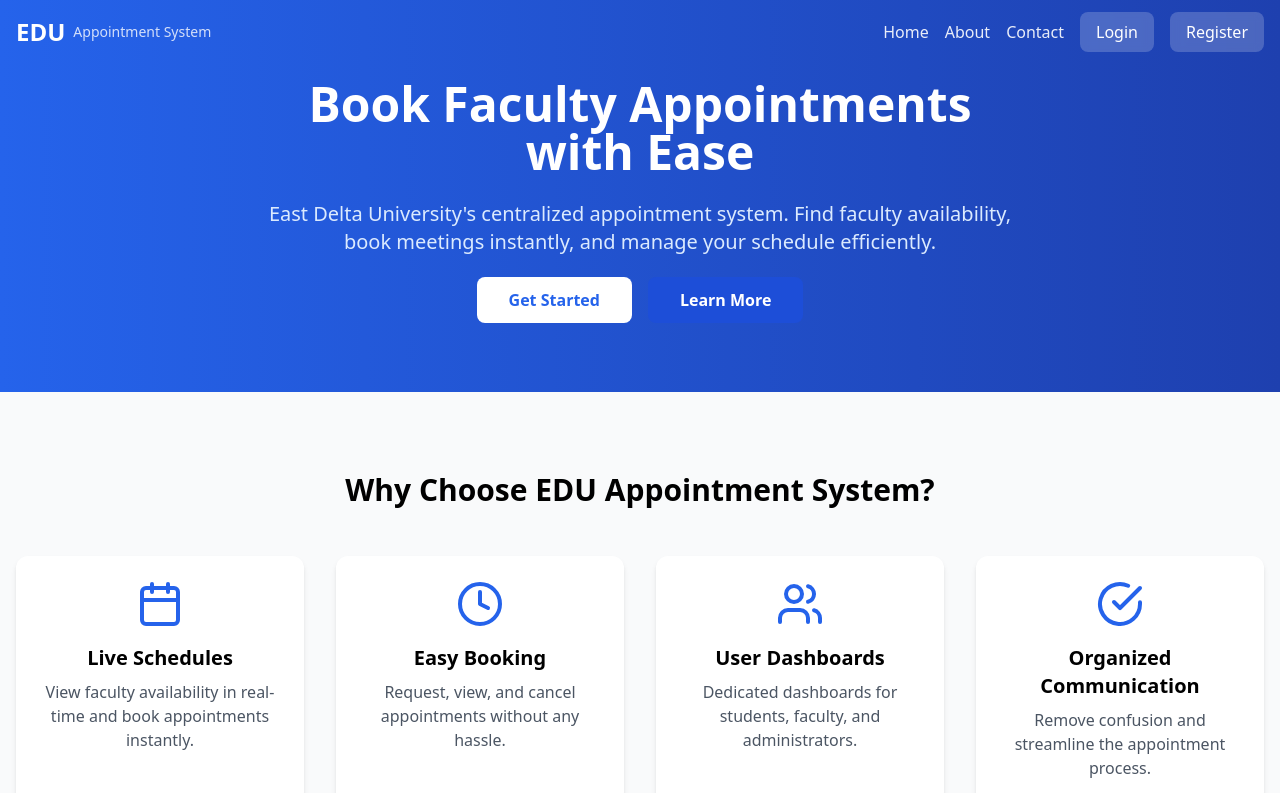
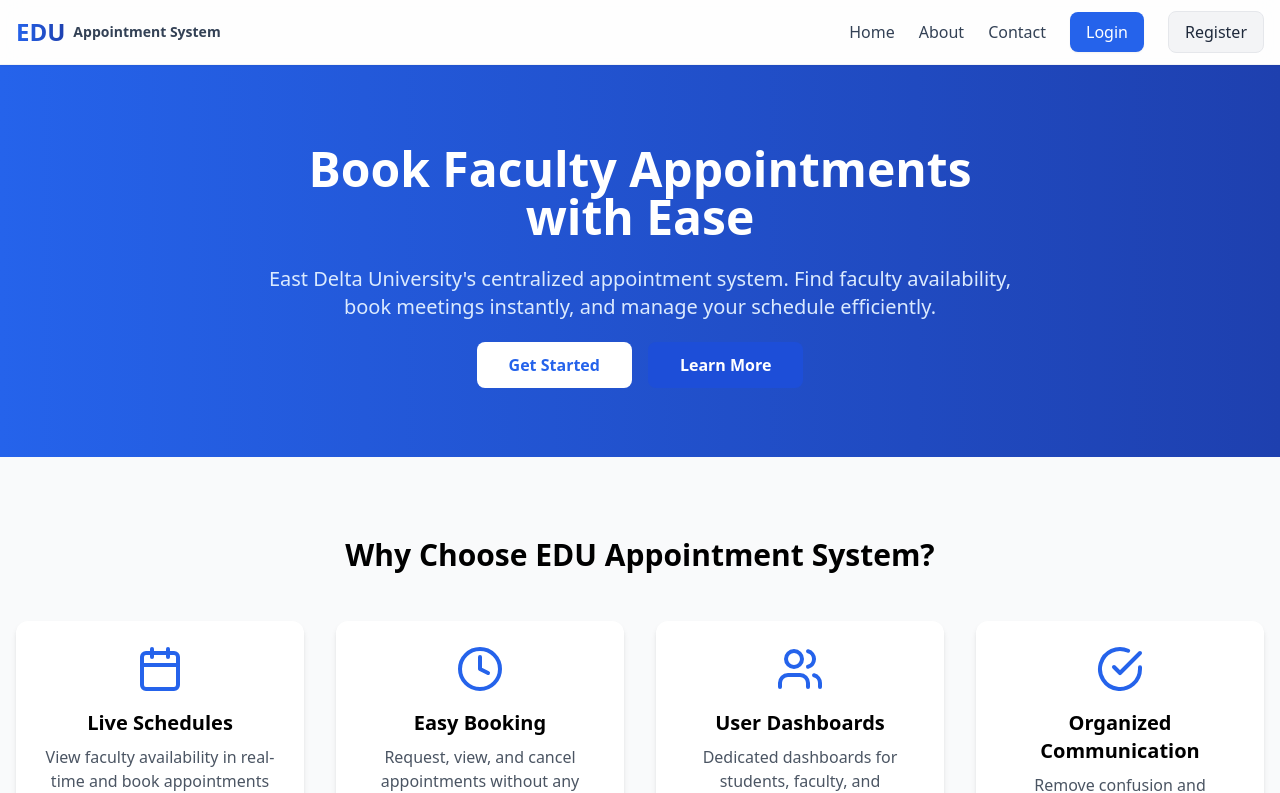
Before and after one commit to nibirch0wdhury/EDU-Faculty-Appointment-Booking-System, a React (Vite) app in the folder client/: page / in a window 1280 px wide. Shown: the top 793 px of the page. Built offline with nearby package versions, Linux system fonts and the light colour scheme; the HTML template or start-up script is replaced by a standard one.

Commit message:
Refactor Navbar component

```diff
--- a/client/src/components/common/Navbar.jsx
+++ b/client/src/components/common/Navbar.jsx
@@ -9,10 +9,10 @@ const Navbar = () => {
   const [isMenuOpen, setIsMenuOpen] = useState(false);
   const [isScrolled, setIsScrolled] = useState(false);
 
-  // Handle scroll effect for navbar background
+  // Handle scroll effect for navbar background & shadow
   useEffect(() => {
     const handleScroll = () => {
-      if (window.scrollY > 50) {
+      if (window.scrollY > 20) {
         setIsScrolled(true);
       } else {
         setIsScrolled(false);
@@ -44,52 +44,42 @@ const Navbar = () => {
   };
 
   return (
-    <nav
-      className={`fixed top-0 left-0 right-0 z-50 transition-all duration-300 ${
+    <header
+      className={`sticky top-0 z-50 transition-all duration-300 ${
         isScrolled
-          ? 'bg-white/95 backdrop-blur-md shadow-lg'
-          : 'bg-transparent'
+          ? 'bg-white/90 backdrop-blur-md shadow-md border-b border-gray-200/80'
+          : 'bg-white/75 backdrop-blur-md shadow-sm border-b border-gray-200/50'
       }`}
     >
       <div className="container mx-auto px-4">
         <div className="flex justify-between items-center h-16">
           {/* Logo */}
-          <Link to="/" className="flex items-center space-x-2">
-            <span className={`text-2xl font-bold transition-colors duration-300 ${
-              isScrolled ? 'text-primary-600' : 'text-white'
-            }`}>
+          <Link to="/" className="flex items-center space-x-2 group">
+            <span className="text-2xl font-extrabold bg-gradient-to-r from-primary-600 to-primary-800 bg-clip-text text-transparent">
               EDU
             </span>
-            <span className={`text-sm transition-colors duration-300 ${
-              isScrolled ? 'text-gray-600' : 'text-white/80'
-            }`}>
+            <span className="text-sm font-semibold text-slate-700 group-hover:text-primary-600 transition-colors">
               Appointment System
             </span>
           </Link>
 
           {/* Desktop Menu */}
-          <div className="hidden md:flex items-center space-x-4">
+          <div className="hidden md:flex items-center space-x-6">
             <Link
               to="/"
-              className={`transition-colors duration-300 ${
-                isScrolled ? 'text-gray-700 hover:text-primary-600' : 'text-white/90 hover:text-white'
-              }`}
+              className="text-slate-700 hover:text-primary-600 font-medium transition-colors duration-200"
             >
               Home
             </Link>
             <Link
               to="/about"
-              className={`transition-colors duration-300 ${
-                isScrolled ? 'text-gray-700 hover:text-primary-600' : 'text-white/90 hover:text-white'
-              }`}
+              className="text-slate-700 hover:text-primary-600 font-medium transition-colors duration-200"
             >
               About
             </Link>
             <Link
               to="/contact"
-              className={`transition-colors duration-300 ${
-                isScrolled ? 'text-gray-700 hover:text-primary-600' : 'text-white/90 hover:text-white'
-              }`}
+              className="text-slate-700 hover:text-primary-600 font-medium transition-colors duration-200"
             >
               Contact
             </Link>
@@ -98,35 +88,23 @@ const Navbar = () => {
               <>
                 <Link
                   to={getDashboardLink()}
-                  className={`px-4 py-2 rounded-lg transition duration-200 ${
-                    isScrolled
-                      ? 'bg-primary-600 hover:bg-primary-700 text-white'
-                      : 'bg-white/20 hover:bg-white/30 text-white backdrop-blur-sm'
-                  }`}
+                  className="px-4 py-2 rounded-lg bg-primary-600 hover:bg-primary-700 text-white font-medium shadow-sm transition duration-200"
                 >
                   Dashboard
                 </Link>
                 <Link
                   to="/user/messages"
-                  className={`transition-colors duration-300 flex items-center gap-1 ${
-                    isScrolled ? 'text-gray-700 hover:text-primary-600' : 'text-white/90 hover:text-white'
-                  }`}
+                  className="text-slate-700 hover:text-primary-600 font-medium transition-colors duration-200 flex items-center gap-1.5"
                 >
-                  📧 Messages
+                  <span>📧</span> Messages
                 </Link>
                 <button
                   onClick={handleLogout}
-                  className={`px-4 py-2 rounded-lg transition duration-200 ${
-                    isScrolled
-                      ? 'bg-gray-200 hover:bg-gray-300 text-gray-800'
-                      : 'bg-white/20 hover:bg-white/30 text-white backdrop-blur-sm'
-                  }`}
+                  className="px-4 py-2 rounded-lg bg-gray-100 hover:bg-gray-200 text-slate-800 font-medium border border-gray-200 transition duration-200"
                 >
                   Logout
                 </button>
-                <span className={`text-sm transition-colors duration-300 ${
-                  isScrolled ? 'text-gray-600' : 'text-white/80'
-                }`}>
+                <span className="text-sm font-medium text-slate-600 bg-slate-100/80 px-3 py-1 rounded-full border border-slate-200/60">
                   Welcome, {user?.name?.split(' ')[0] || 'User'}!
                 </span>
               </>
@@ -134,21 +112,13 @@ const Navbar = () => {
               <>
                 <Link
                   to="/login"
-                  className={`px-4 py-2 rounded-lg transition duration-200 ${
-                    isScrolled
-                      ? 'bg-primary-600 hover:bg-primary-700 text-white'
-                      : 'bg-white/20 hover:bg-white/30 text-white backdrop-blur-sm'
-                  }`}
+                  className="px-4 py-2 rounded-lg bg-primary-600 hover:bg-primary-700 text-white font-medium shadow-sm transition duration-200"
                 >
                   Login
                 </Link>
                 <Link
                   to="/register"
-                  className={`px-4 py-2 rounded-lg transition duration-200 ${
-                    isScrolled
-                      ? 'bg-gray-200 hover:bg-gray-300 text-gray-800'
-                      : 'bg-white/20 hover:bg-white/30 text-white backdrop-blur-sm'
-                  }`}
+                  className="px-4 py-2 rounded-lg bg-gray-100 hover:bg-gray-200 text-slate-800 font-medium border border-gray-200 transition duration-200"
                 >
                   Register
                 </Link>
@@ -159,9 +129,8 @@ const Navbar = () => {
           {/* Mobile Menu Button */}
           <button
             onClick={() => setIsMenuOpen(!isMenuOpen)}
-            className={`md:hidden p-2 rounded-lg transition-colors duration-300 ${
-              isScrolled ? 'text-gray-700 hover:bg-gray-100' : 'text-white hover:bg-white/20'
-            }`}
+            className="md:hidden p-2 rounded-lg text-slate-700 hover:bg-slate-100 transition-colors duration-200"
+            aria-label="Toggle Menu"
           >
             {isMenuOpen ? <X className="w-6 h-6" /> : <Menu className="w-6 h-6" />}
           </button>
@@ -169,36 +138,24 @@ const Navbar = () => {
 
         {/* Mobile Menu */}
         {isMenuOpen && (
-          <div className="md:hidden pb-4 space-y-2">
+          <div className="md:hidden py-4 px-3 mb-3 bg-white/95 backdrop-blur-lg rounded-2xl border border-gray-100 shadow-xl space-y-3">
             <Link
               to="/"
-              className={`block px-4 py-2 rounded-lg transition-colors duration-300 ${
-                isScrolled
-                  ? 'text-gray-700 hover:bg-gray-100'
-                  : 'text-white hover:bg-white/20'
-              }`}
+              className="block px-4 py-2.5 rounded-xl text-slate-700 hover:bg-primary-50 hover:text-primary-600 font-medium transition-colors"
               onClick={() => setIsMenuOpen(false)}
             >
               Home
             </Link>
             <Link
               to="/about"
-              className={`block px-4 py-2 rounded-lg transition-colors duration-300 ${
-                isScrolled
-                  ? 'text-gray-700 hover:bg-gray-100'
-                  : 'text-white hover:bg-white/20'
-              }`}
+              className="block px-4 py-2.5 rounded-xl text-slate-700 hover:bg-primary-50 hover:text-primary-600 font-medium transition-colors"
               onClick={() => setIsMenuOpen(false)}
             >
               About
             </Link>
             <Link
               to="/contact"
-              className={`block px-4 py-2 rounded-lg transition-colors duration-300 ${
-                isScrolled
-                  ? 'text-gray-700 hover:bg-gray-100'
-                  : 'text-white hover:bg-white/20'
-              }`}
+              className="block px-4 py-2.5 rounded-xl text-slate-700 hover:bg-primary-50 hover:text-primary-600 font-medium transition-colors"
               onClick={() => setIsMenuOpen(false)}
             >
               Contact
@@ -208,72 +165,50 @@ const Navbar = () => {
               <>
                 <Link
                   to={getDashboardLink()}
-                  className={`block px-4 py-2 rounded-lg transition duration-200 ${
-                    isScrolled
-                      ? 'bg-primary-600 hover:bg-primary-700 text-white'
-                      : 'bg-white/20 hover:bg-white/30 text-white backdrop-blur-sm'
-                  }`}
+                  className="block px-4 py-2.5 rounded-xl bg-primary-600 text-white font-medium text-center shadow-sm"
                   onClick={() => setIsMenuOpen(false)}
                 >
                   Dashboard
                 </Link>
                 <Link
                   to="/user/messages"
-                  className={`block px-4 py-2 rounded-lg transition-colors duration-300 ${
-                    isScrolled
-                      ? 'text-gray-700 hover:bg-gray-100'
-                      : 'text-white hover:bg-white/20'
-                  }`}
+                  className="block px-4 py-2.5 rounded-xl text-slate-700 hover:bg-primary-50 hover:text-primary-600 font-medium transition-colors"
                   onClick={() => setIsMenuOpen(false)}
                 >
                   📧 Messages
                 </Link>
                 <button
                   onClick={handleLogout}
-                  className={`block w-full text-left px-4 py-2 rounded-lg transition duration-200 ${
-                    isScrolled
-                      ? 'bg-gray-200 hover:bg-gray-300 text-gray-800'
-                      : 'bg-white/20 hover:bg-white/30 text-white backdrop-blur-sm'
-                  }`}
+                  className="block w-full text-center px-4 py-2.5 rounded-xl bg-gray-100 hover:bg-gray-200 text-slate-800 font-medium transition duration-200"
                 >
                   Logout
                 </button>
-                <div className={`px-4 py-2 text-sm ${
-                  isScrolled ? 'text-gray-600' : 'text-white/80'
-                }`}>
+                <div className="px-4 py-2 text-sm font-medium text-slate-500 text-center">
                   Welcome, {user?.name?.split(' ')[0] || 'User'}!
                 </div>
               </>
             ) : (
-              <>
+              <div className="grid grid-cols-2 gap-2 pt-2">
                 <Link
                   to="/login"
-                  className={`block px-4 py-2 rounded-lg transition duration-200 ${
-                    isScrolled
-                      ? 'bg-primary-600 hover:bg-primary-700 text-white'
-                      : 'bg-white/20 hover:bg-white/30 text-white backdrop-blur-sm'
-                  }`}
+                  className="block px-4 py-2.5 rounded-xl bg-primary-600 text-white font-medium text-center shadow-sm"
                   onClick={() => setIsMenuOpen(false)}
                 >
                   Login
                 </Link>
                 <Link
                   to="/register"
-                  className={`block px-4 py-2 rounded-lg transition duration-200 ${
-                    isScrolled
-                      ? 'bg-gray-200 hover:bg-gray-300 text-gray-800'
-                      : 'bg-white/20 hover:bg-white/30 text-white backdrop-blur-sm'
-                  }`}
+                  className="block px-4 py-2.5 rounded-xl bg-gray-100 hover:bg-gray-200 text-slate-800 font-medium text-center border border-gray-200"
                   onClick={() => setIsMenuOpen(false)}
                 >
                   Register
                 </Link>
-              </>
+              </div>
             )}
           </div>
         )}
       </div>
-    </nav>
+    </header>
   );
 };
 
```
